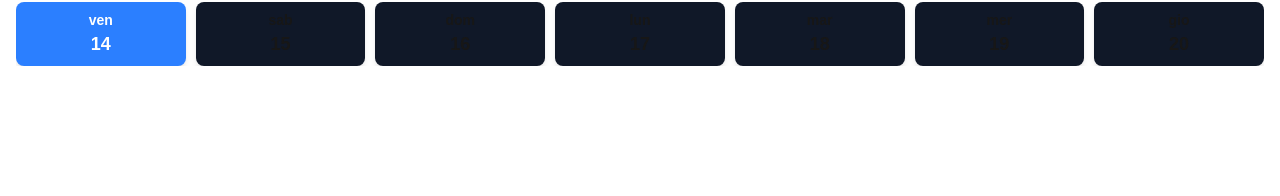
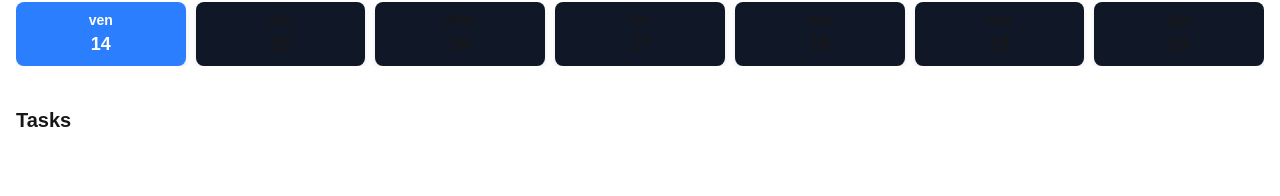
Before and after one commit to Jomar-Navarro/todolist, a Next.js app: page / in a window 1280 px wide. Shown: the part 156-352 px from the top of the page. Built offline with nearby package versions, Linux system fonts and the light colour scheme.

Commit message:
refactor TodoList component; enhance task list display with improved styling and section header

```diff
--- a/src/components/TodoList.js
+++ b/src/components/TodoList.js
@@ -56,16 +56,20 @@ export default function TodoList() {
 				setSelectedDay={setSelectedDay}
 				startDate={startDate}
 			/>
+
+			<div className="my-10">
+				<h2 className="text-xl font-bold mt-5">Tasks</h2>
 				<ul>
 					{tasks.map((task, index) => (
 						<li
 							key={index}
-						className="my-2 p-2 border border-gray-300 rounded-3xl"
+							className="my-2 p-2 border border-gray-300 rounded-xl"
 						>
 							{task}
 						</li>
 					))}
 				</ul>
 			</div>
+		</div>
 	);
 }
```
Lines whose indentation alone changed are shown as unchanged.
